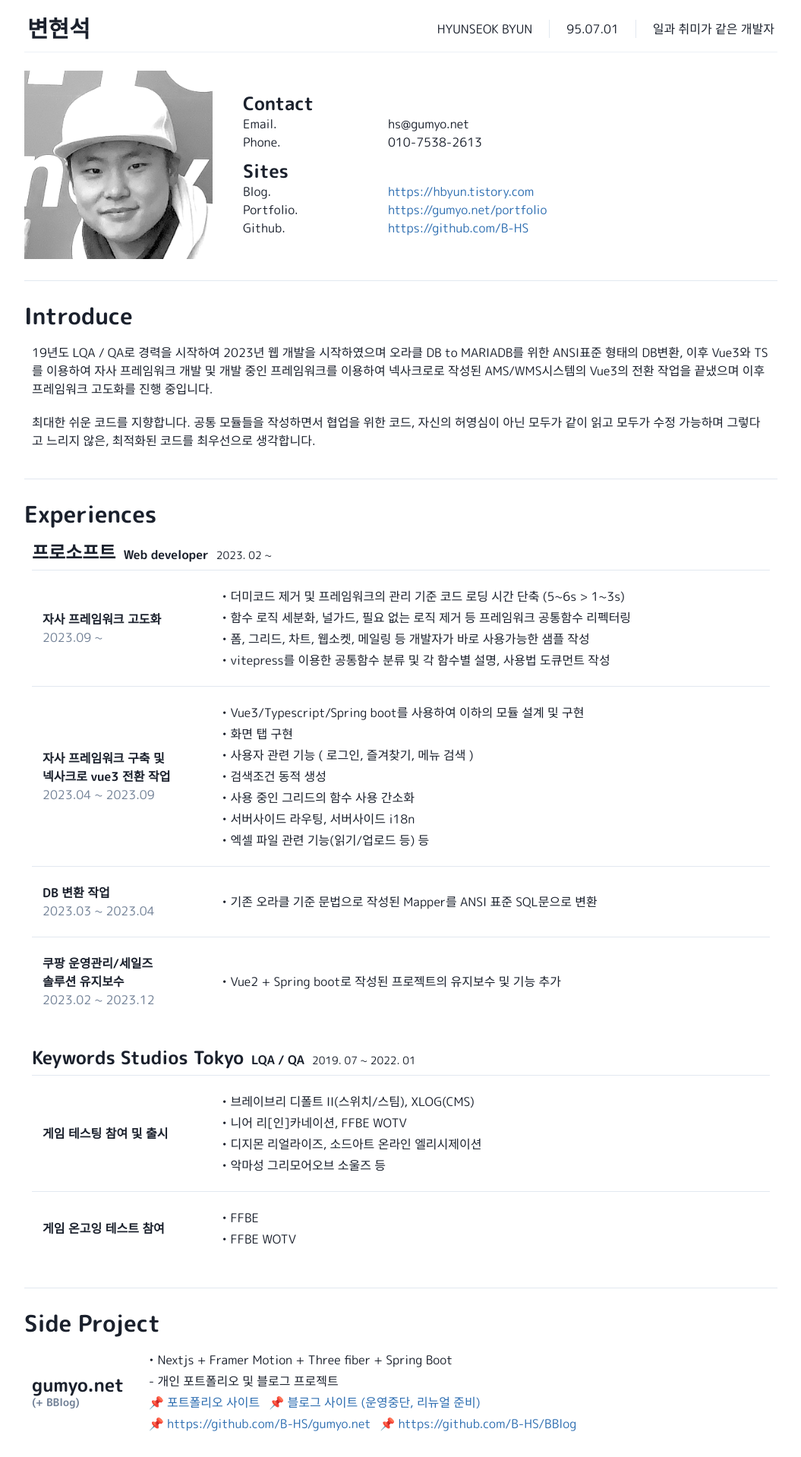
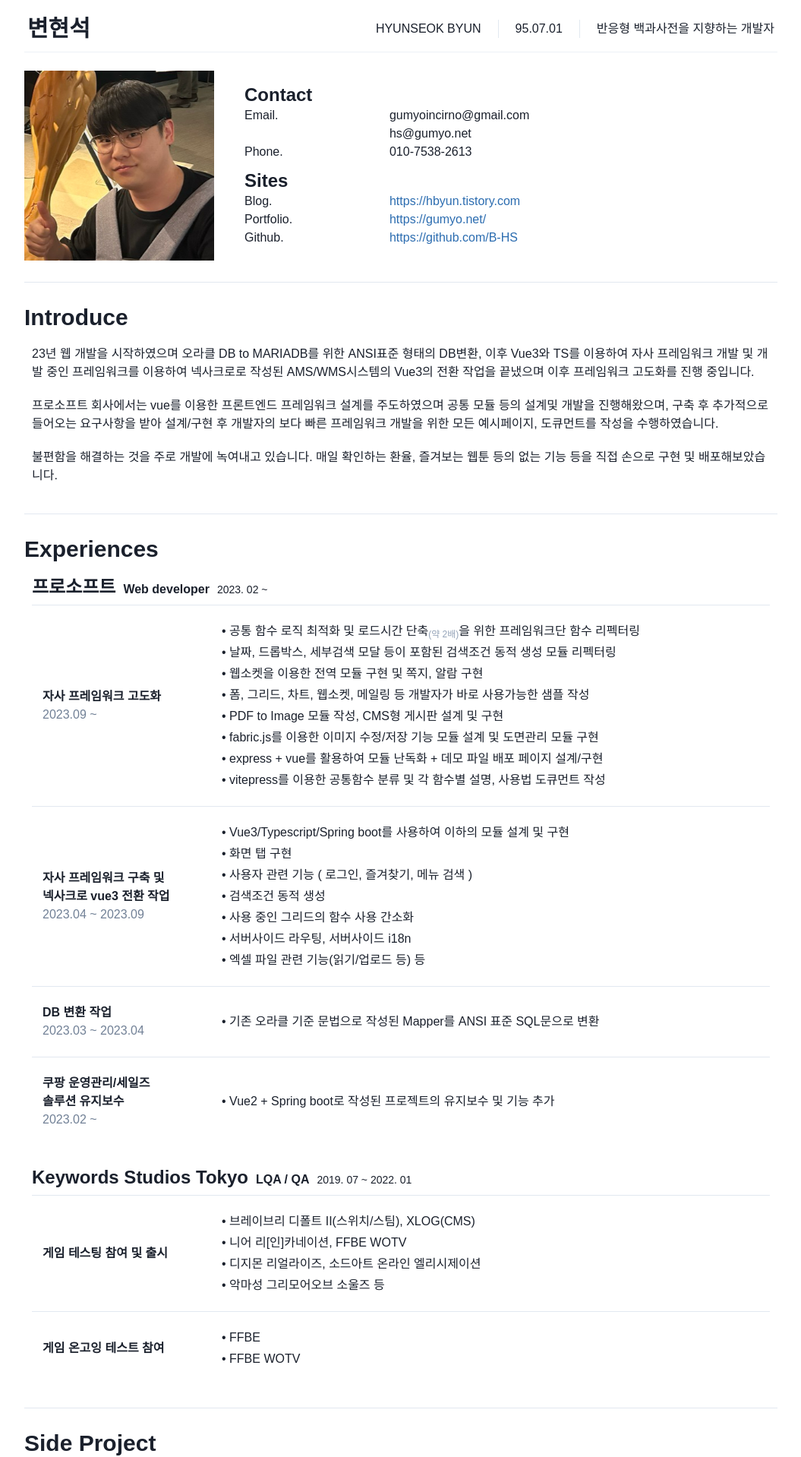
Before and after one commit to B-HS/RESUME, a Next.js app: page / in a window 1280 px wide. Shown: the top 1918 px of the page at 76% size, without its empty margins (112-1167 px from the left). Built offline with nearby package versions, Linux system fonts and the light colour scheme.

Commit message:
Fix informations

```diff
--- a/src/app/layout.tsx
+++ b/src/app/layout.tsx
@@ -1,16 +1,16 @@
-import { M_PLUS_Rounded_1c } from 'next/font/google'
+// import { M_PLUS_Rounded_1c } from 'next/font/google'
 import { ReactNode } from 'react'
 import './globals.sass'
 import dynamic from 'next/dynamic'
 const Provider = dynamic(() => import('./provider'), { ssr: false })
 
-const mplusrounded = M_PLUS_Rounded_1c({
-    subsets: ['latin'],
-    weight: ['400', '700'],
-})
+// const mplusrounded = M_PLUS_Rounded_1c({
+//     subsets: ['latin'],
+//     weight: ['400', '700'],
+// })
 const RootLayout = ({ children }: { children: ReactNode }) => {
     return (
-        <html lang='ko' className={mplusrounded.className}>
+        <html lang='ko'>
             <body>
                 <Provider>{children}</Provider>
             </body>
--- a/src/components/contact.tsx
+++ b/src/components/contact.tsx
@@ -2,17 +2,23 @@ import { Box, Flex, Heading, Image, Link, Text } from '@chakra-ui/react'
 
 const Contact = () => {
     return (
-        <Flex gap={10} w={'full'} mt={3} flexWrap={'wrap'} alignItems={'center'}>
-            <Image src={'/profile.png'} w={['100%', '50%', '50%', '25%', '25%', '25%']} alt='logo' />
+        <Flex gap={10} w={'full'} mt={3} alignItems={'center'} flexWrap={'wrap'}>
+            <Image maxW={'300px'} minW={'250px'} src={'/profile.png'} w={['100%', '25%', '25%', '25%', '25%', '25%']} alt='logo' />
             <Box w={['100%', '70%', '70%', '70%', '70%', '70%']}>
                 <Heading fontSize={'2xl'}>Contact</Heading>
                 <Flex flexWrap={'wrap'}>
                     <Text w={'27.5%'}>Email.</Text>
-                    <Link w={'70%'} href='mailto://hbyun.tistory.com'>
+                    <Link w={'70%'} href='mailto:gumyoincirno@gmail.com'>
+                        gumyoincirno@gmail.com
+                    </Link>
+                </Flex>
+                <Flex flexWrap={'wrap'}>
+                    <Text w={'27.5%'}></Text>
+                    <Link w={'70%'} href='mailto:hs@gumyo.net'>
                         hs@gumyo.net
                     </Link>
                 </Flex>
-                <Flex flexWrap={'wrap'}>
+                <Flex flexWrap={'wrap'} mb={1}>
                     <Text w={'27.5%'}>Phone.</Text>
                     <Text> 010-7538-2613</Text>
                 </Flex>
@@ -28,8 +34,8 @@ const Contact = () => {
                 </Flex>
                 <Flex flexWrap={'wrap'}>
                     <Text w={'27.5%'}>Portfolio.</Text>
-                    <Link color={'blue.600'} w={'72.5%'} href='https://gumyo.net/portfolio'>
-                        https://gumyo.net/portfolio
+                    <Link color={'blue.600'} w={'72.5%'} href='https://gumyo.net/'>
+                        https://gumyo.net/
                     </Link>
                 </Flex>
                 <Flex flexWrap={'wrap'}>
--- a/src/components/experiences/joblist/prosoft.tsx
+++ b/src/components/experiences/joblist/prosoft.tsx
@@ -14,12 +14,19 @@ const Prosoft = () => {
                     <Text fontWeight={'bold'}>자사 프레임워크 고도화</Text>
                     <Text color={'gray.500'}>2023.09 ~</Text>
                 </Box>
-                <Box w={["'75%'", '100%', '75%', '75%', '75%']}>
+                <Box w={['75%', '100%', '75%', '75%', '75%']}>
                     <Stack>
                         <Flex flexDir={'column'} gap={1}>
-                            <Text> • 더미코드 제거 및 프레임워크의 관리 기준 코드 로딩 시간 단축 (5~6s &gt; 1~3s)</Text>
-                            <Text> • 함수 로직 세분화, 널가드, 필요 없는 로직 제거 등 프레임워크 공통함수 리펙터링 </Text>
+                            <Text>
+                                • 공통 함수 로직 최적화 및 로드시간 단축<sub className='text-slate-400'>(약 2배)</sub>을 위한 프레임워크단 함수
+                                리펙터링
+                            </Text>
+                            <Text> • 날짜, 드롭박스, 세부검색 모달 등이 포함된 검색조건 동적 생성 모듈 리펙터링 </Text>
+                            <Text> • 웹소켓을 이용한 전역 모듈 구현 및 쪽지, 알람 구현 </Text>
                             <Text> • 폼, 그리드, 차트, 웹소켓, 메일링 등 개발자가 바로 사용가능한 샘플 작성</Text>
+                            <Text> • PDF to Image 모듈 작성, CMS형 게시판 설계 및 구현</Text>
+                            <Text> • fabric.js를 이용한 이미지 수정/저장 기능 모듈 설계 및 도면관리 모듈 구현</Text>
+                            <Text> • express + vue를 활용하여 모듈 난독화 + 데모 파일 배포 페이지 설계/구현 </Text>
                             <Text> • vitepress를 이용한 공통함수 분류 및 각 함수별 설명, 사용법 도큐먼트 작성</Text>
                         </Flex>
                     </Stack>
@@ -62,7 +69,7 @@ const Prosoft = () => {
                 <Box>
                     <Text fontWeight={'bold'}>쿠팡 운영관리/세일즈</Text>
                     <Text fontWeight={'bold'}>솔루션 유지보수 </Text>
-                    <Text color={'gray.500'}>2023.02 ~ 2023.12</Text>
+                    <Text color={'gray.500'}>2023.02 ~</Text>
                 </Box>
                 <Box w={["'75%'", '100%', '75%', '75%', '75%']}>
                     <Stack>
--- a/src/components/intro.tsx
+++ b/src/components/intro.tsx
@@ -8,13 +8,18 @@ const Intro = () => {
             </Heading>
             <Stack gap={5} p={2.5}>
                 <Text>
-                    19년도 LQA / QA로 경력을 시작하여 2023년 웹 개발을 시작하였으며 오라클 DB to MARIADB를 위한 ANSI표준 형태의 DB변환, 이후 Vue3와
-                    TS를 이용하여 자사 프레임워크 개발 및 개발 중인 프레임워크를 이용하여 넥사크로로 작성된 AMS/WMS시스템의 Vue3의 전환 작업을
-                    끝냈으며 이후 프레임워크 고도화를 진행 중입니다.
+                    23년 웹 개발을 시작하였으며 오라클 DB to MARIADB를 위한 ANSI표준 형태의 DB변환, 이후 Vue3와 TS를 이용하여 자사 프레임워크 개발 및
+                    개발 중인 프레임워크를 이용하여 넥사크로로 작성된 AMS/WMS시스템의 Vue3의 전환 작업을 끝냈으며 이후 프레임워크 고도화를 진행
+                    중입니다.
                 </Text>
                 <Text>
-                    최대한 쉬운 코드를 지향합니다. 공통 모듈들을 작성하면서 협업을 위한 코드, 자신의 허영심이 아닌 모두가 같이 읽고 모두가 수정
-                    가능하며 그렇다고 느리지 않은, 최적화된 코드를 최우선으로 생각합니다.
+                    프로소프트 회사에서는 vue를 이용한 프론트엔드 프레임워크 설계를 주도하였으며 공통 모듈 등의 설계및 개발을 진행해왔으며, 구축 후
+                    추가적으로 들어오는 요구사항을 받아 설계/구현 후 개발자의 보다 빠른 프레임워크 개발을 위한 모든 예시페이지, 도큐먼트를 작성을
+                    수행하였습니다.
+                </Text>
+                <Text>
+                    불편함을 해결하는 것을 주로 개발에 녹여내고 있습니다. 매일 확인하는 환율, 즐겨보는 웹툰 등의 없는 기능 등을 직접 손으로 구현 및
+                    배포해보았습니다.
                 </Text>
             </Stack>
         </Box>
--- a/src/components/resumeHeader.tsx
+++ b/src/components/resumeHeader.tsx
@@ -7,7 +7,7 @@ const ResumeHeader = () => {
             <HStack divider={<StackDivider />} gap={3.5} wrap={'wrap'}>
                 <Text>HYUNSEOK BYUN</Text>
                 <Text>95.07.01 </Text>
-                <Text>일과 취미가 같은 개발자</Text>
+                <Text>반응형 백과사전을 지향하는 개발자</Text>
             </HStack>
         </Flex>
     )
--- a/src/components/sideproject/projects/boodbcms.tsx
+++ b/src/components/sideproject/projects/boodbcms.tsx
@@ -3,7 +3,7 @@ const BoodBcms = () => {
     return (
         <Flex gap={3} flexDir={'column'}>
             <HStack alignItems={'baseline'} gap={2.5} flexWrap={'wrap'}>
-                <HStack w={['100%', '100%', '100%', '49%', '49%', '49%']} flexWrap={'wrap'}>
+                {/* <HStack w={['100%', '100%', '100%', '49%', '49%', '49%']} flexWrap={'wrap'}>
                     <Heading w={['100%', '100%', '100%', '30%', '30%']} fontSize={'2xl'}>
                         BOOD
                     </Heading>
@@ -19,12 +19,13 @@ const BoodBcms = () => {
                             </Link>
                         </Flex>
                     </Stack>
-                </HStack>
+                </HStack> */}
                 <HStack w={['100%', '100%', '100%', '49%', '49%', '49%']} flexWrap={'wrap'}>
                     <Heading w={['100%', '100%', '100%', '30%', '30%']} fontSize={'2xl'}>
                         B_CMS
-                        <Heading fontSize={'sm'}>(진행 중)</Heading>
+                        <Text fontSize={'sm'}>(진행 중)</Text>
                     </Heading>
+
                     <Stack>
                         <Flex flexDir={'column'} gap={1}>
                             <Text> • vue3 + Spring boot + TS </Text>
--- a/src/components/sideproject/projects/gumyonetBblog.tsx
+++ b/src/components/sideproject/projects/gumyonetBblog.tsx
@@ -7,20 +7,20 @@ const GumyonetBblog = () => {
                     <Heading w={['100%', '100%', '100%', '15%', '15%']} fontSize={'2xl'}>
                         gumyo.net{' '}
                         <Text fontSize={'sm'} color={'gray.500'}>
-                            (+ BBlog)
+                            (+ BBlog, 운영 중지)
                         </Text>
                     </Heading>
                     <Stack>
                         <Flex flexDir={'column'} gap={1}>
-                            <Text> • Nextjs + Framer Motion + Three fiber + Spring Boot </Text>
+                            <Text> • Nextjs + Framer Motion + Three fiber + Spring Boot + Cloudflare R2 </Text>
                             <Text> - 개인 포트폴리오 및 블로그 프로젝트</Text>
                             <Flex gap={3} flexWrap={'wrap'}>
                                 <Link color={'blue.600'} href='https://gumyo.net/'>
                                     📌 포트폴리오 사이트
                                 </Link>
-                                <Link color={'blue.600'} href='https://hyns.dev/'>
-                                    📌 블로그 사이트 (운영중단, 리뉴얼 준비)
-                                </Link>
+                                {/* <Link color={'blue.600'} href='https://hyns.dev/'>
+                                    📌 블로그 사이트 (리뉴얼 준비)
+                                </Link> */}
                             </Flex>
                             <Flex gap={3} flexWrap={'wrap'}>
                                 <Link color={'blue.600'} href='https://github.com/B-HS/gumyo.net'>
--- a/src/components/skills/list/stacks.tsx
+++ b/src/components/skills/list/stacks.tsx
@@ -5,7 +5,7 @@ const Stacks = () => {
         { name: 'Frontend', children: ['Typescript, Javascript', 'Vuejs, Reactjs, Svelte', 'Nextjs, Electron, Svelte Kit, CRXJS'] },
         { name: 'Backend', children: ['Java, Typescript', 'Spring boot, Express, Nestjs', 'MyBatis, Prisma, JPA, TypeORM'] },
         { name: 'Database', children: ['MariaDB, MySQL, Oralce, SQLite'] },
-        { name: 'DevOps', children: ['AWS Lightsail, Oracle cloud', 'RHEL9(Rockey linux 9), CentOS7, Ubuntu', 'Nginx, Docker, Wireguard'] },
+        { name: 'DevOps', children: ['AWS Lightsail, Oracle cloud', 'RHEL9(Rockey linux 9), Ubuntu, CentOS7', 'Nginx, Docker, Wireguard'] },
     ]
 
     return (
```
Also changed, not shown: public/profile-old.png (added), public/profile.png.
